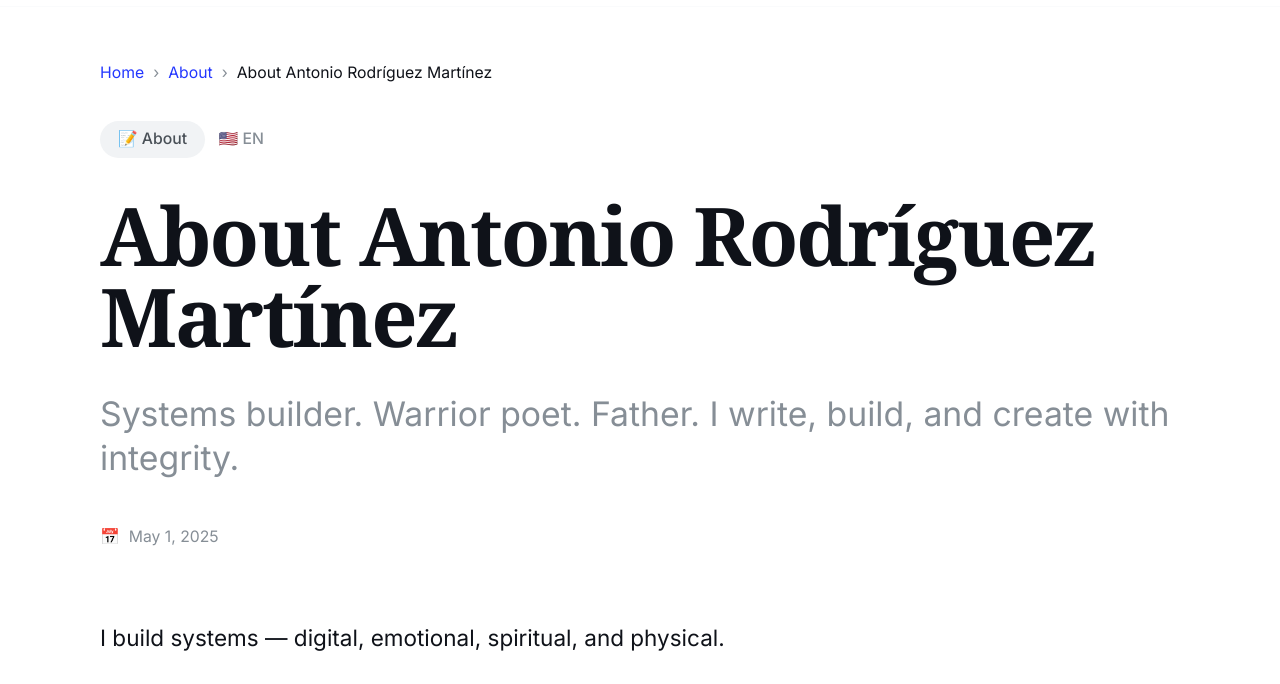
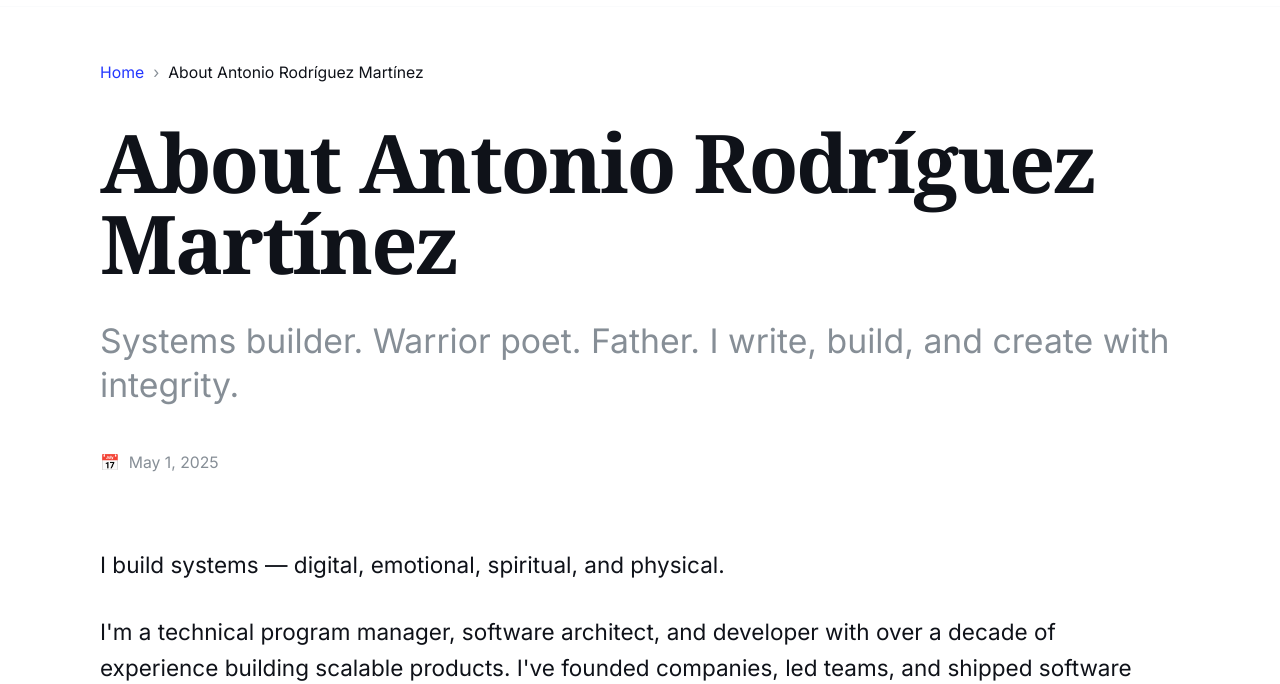
Before and after one commit to antoniwan/blog, an Astro site: page /about in a window 1280 px wide. Shown: the part 66-750 px from the top of the page. Built offline with nearby package versions, Linux system fonts and the light colour scheme; Astro itself is replaced by a stand-in of ours.

Commit message:
Refactor BaseLayout component: remove unused category and language display for cleaner layout

```diff
--- a/src/layouts/BaseLayout.astro
+++ b/src/layouts/BaseLayout.astro
@@ -105,50 +105,11 @@
           <nav aria-label="Breadcrumb" class="mb-8">
             <ol class="flex flex-wrap gap-2 text-sm text-neutral-600 dark:text-neutral-400">
               <li><a href="/" class="hover:text-primary-500 dark:hover:text-primary-400 transition-colors">Home</a></li>
-              {category && category.length > 0 && category.map((cat, index) => (
-                <>
-                  <li aria-hidden="true">›</li>
-                  <li>
-                    <a
-                      href={`/category/${cat.toLowerCase()}`}
-                      class="hover:text-primary-500 dark:hover:text-primary-400 transition-colors"
-                    >
-                      {capitalize(cat)}
-                    </a>
-                  </li>
-                </>
-              ))}
               <li aria-hidden="true">›</li>
               <li class="text-text dark:text-text-dark">{cleanTitle}</li>
             </ol>
           </nav>
           <header class="mb-16">
-            <div class="flex flex-wrap gap-3 mb-8">
-              {category && category.length > 0 && (
-                <div class="flex flex-wrap gap-3">
-                  {category.map((cat) => (
-                    <a
-                      href={`/category/${cat.toLowerCase()}`}
-                      class="inline-flex items-center gap-1.5 text-sm font-medium bg-neutral-100 dark:bg-neutral-800 text-neutral-700 dark:text-neutral-300 px-4 py-1.5 rounded-full hover:bg-neutral-200 dark:hover:bg-neutral-700 transition-all duration-200 hover:scale-105"
-                    >
-                      {categoryEmojis[cat] || '📝'} {capitalize(cat)}
-                    </a>
-                  ))}
-                </div>
-              )}
-              {subcategory && (
-                <span class="text-sm text-neutral-600 dark:text-neutral-400 font-medium">{subcategory}</span>
-              )}
-              {language && language.length > 0 && (
-                <div class="flex flex-wrap gap-3">
-                  {language.map((lang) => (
-                    <span class="inline-flex items-center gap-1.5 text-sm text-neutral-600 dark:text-neutral-400 font-medium">
-                      {languageEmojis[lang] || '🌐'} {lang.toUpperCase()}
-                    </span>
-                  ))}
-                </div>
-              )}
-            </div>
             <h1 class="text-4xl md:text-5xl lg:text-6xl font-serif font-bold mb-8 leading-tight tracking-tight text-text dark:text-text-dark">{title}</h1>
             {description && <p class="text-xl md:text-2xl text-neutral-600 dark:text-neutral-400 mb-10 leading-relaxed">{description}</p>}
             <div class="flex flex-wrap gap-6 text-sm text-neutral-600 dark:text-neutral-400">
```
